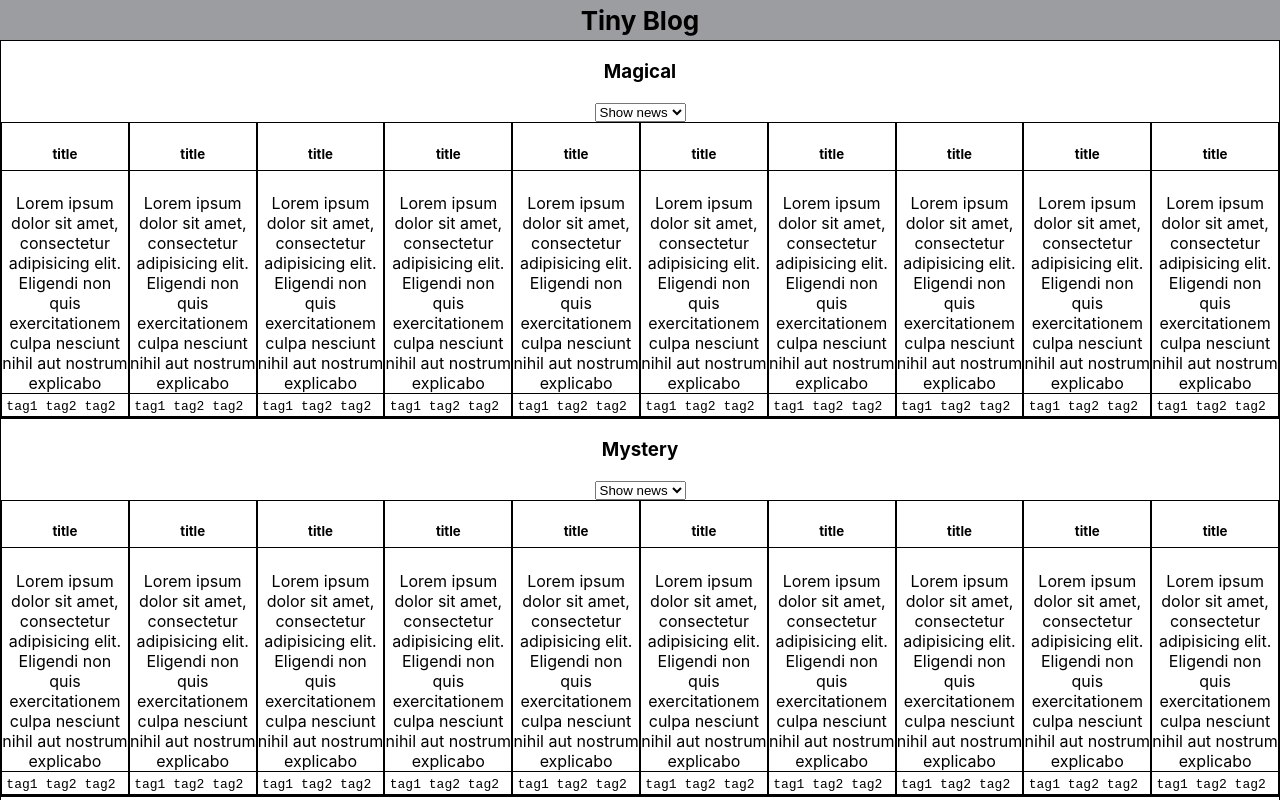
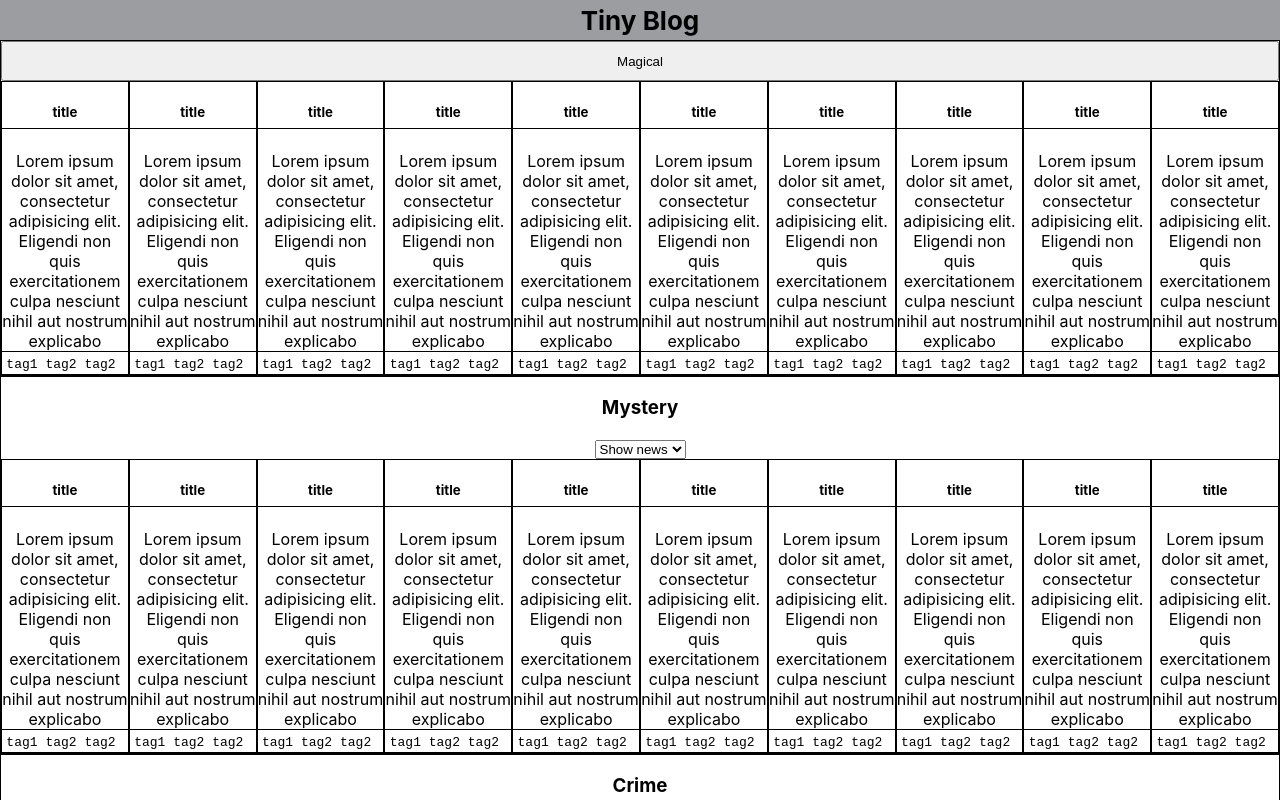
Before and after one commit to debe82/PGP-salt_tiny-blog, a React (Create React App) app: page / in a window 1280 px wide. Shown: the top 800 px of the page. Built offline with nearby package versions, Linux system fonts and the light colour scheme.

Commit message:
start moving article in a separate component

```diff
--- a/src/App.css
+++ b/src/App.css
@@ -26,12 +26,18 @@
   justify-content: center;
 }
 
+.section-selector {
+  height: 5vh;
+  width: 100%;
+}
 .section-news {
   align-items: center;
   justify-content: center;
+  overflow-y: scroll;
 }
 
 .singleNews {
+  margin: auto;
   border: 1px solid black;
   width: 90%;
 }
@@ -65,14 +71,20 @@
 
   .section-news {
     display: flex;
-    flex-direction: row;
-    grid-template-columns: 1fr 1fr;
-
     overflow-x: scroll;
   }
+
+.singleNews {
+  width: 100vh;
+}
 
 
 }
 
 @media only screen and (min-width: 850px) {
+  .section-news {
+    display: flex;
+
+    overflow-x: scroll;
+  }
 }
--- a/src/App.tsx
+++ b/src/App.tsx
@@ -20,14 +20,15 @@ function App() {
     for(let i=0; i < 10; i++) {
       arrArticles.push(fakeArticle);
     }
-
     setFakeList(arrArticles);
   }
 
-  const toggleShowNews = (value: boolean) => {
-    setShowNews(value);
+  const toggleShowNews = () => {
+    console.log("showNews", showNews);
+    setShowNews(!showNews);
   }
 
+  console.log("showNews", showNews);
   console.log("listOfArticles: ", listOfArticles);
 
 
@@ -43,26 +44,22 @@ function App() {
       </header>
       <section className='section'>
         <section className='section-header'>
-          <h3>Magical</h3>
-          <select>
-            <option value="true" onChange={()=> toggleShowNews(true)}>Show news</option>
-            <option value="false" onChange={()=> toggleShowNews(false)}>Hide</option>
-          </select>
+        <button className='section-selector' value="Magical" onClick={()=> toggleShowNews()}>Magical</button>
         </section>
         {showNews ?
           <section className='section-news'>
-          {//listOfArticles.filter((a: IArticle) => a.tags.includes("magical")).map((item: IArticle, index: number) => {
-            fakeList.map((item: IArticle, index: number) => {
+          {//listOfArticles.filter((a: IArticle) => a.tags.includes("magical")).map((item: IArticle, postIndex: number) => {
+            fakeList.map((item: IArticle, postIndex: number) => {
             return (
-              <section key={index} className='singleNews'>
+              <section key={postIndex} className='singleNews'>
                 <h5 className='article-title'>{item.title}</h5>
                 <div></div>
                 <article className='article-body'>{item.body}</article>
                 <div></div>
                 <footer className='footer-tag'>
-                  {item.tags.map((tag) => {
+                  {item.tags.map((tag: string, tagIndex: number) => {
                     return (
-                      <pre className='article-tags'>{tag} </pre>
+                      <pre key={tagIndex} className='article-tags'>{tag} </pre>
                     )})
 
                   }
@@ -78,8 +75,7 @@ function App() {
         <section className='section-header'>
           <h3>Mystery</h3>
           <select>
-            <option value="true" onChange={()=> toggleShowNews(true)}>Show news</option>
-            <option value="false" onChange={()=> toggleShowNews(false)}>Hide</option>
+            <option value="true" onChange={()=> toggleShowNews()}>Show news</option>
           </select>
         </section>
         {showNews ?
@@ -113,8 +109,7 @@ function App() {
       <section className='section-header'>
           <h3>Crime</h3>
           <select>
-            <option value="true" onChange={()=> toggleShowNews(true)}>Show news</option>
-            <option value="false" onChange={()=> toggleShowNews(false)}>Hide</option>
+            <option value="true" onChange={()=> toggleShowNews()}>Show news</option>
           </select>
         </section>
         {showNews ?
@@ -148,8 +143,7 @@ function App() {
       <section className='section-header'>
           <h3>Fiction</h3>
           <select>
-            <option value="true" onChange={()=> toggleShowNews(true)}>Show news</option>
-            <option value="false" onChange={()=> toggleShowNews(false)}>Hide</option>
+            <option value="true" onChange={()=> toggleShowNews()}>Show news</option>
           </select>
         </section>
         {showNews ?
@@ -183,8 +177,7 @@ function App() {
         <section className='section-header'>
           <h3>History</h3>
           <select>
-            <option value="true" onChange={()=> toggleShowNews(true)}>Show news</option>
-            <option value="false" onChange={()=> toggleShowNews(false)}>Hide</option>
+            <option value="true" onChange={()=> toggleShowNews()}>Show news</option>
           </select>
         </section>
         {showNews ?
```
Also changed, not shown: src/component/Article.tsx (added, +8 -0 lines).
